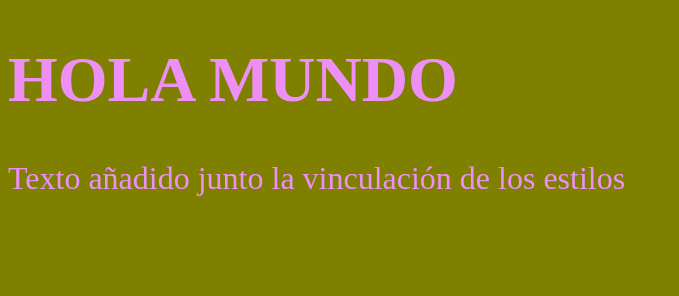
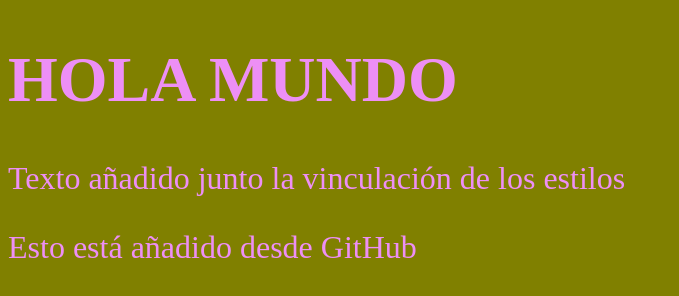
Before and after one commit to Manoliyomuro/Pruebas, a plain HTML site: page index.html in a window 1280 px wide. Shown: the whole page, without its empty margins (0-679 px from the left). Drawn offline with Linux system fonts and the light colour scheme.

Commit message:
Update index.html

```diff
--- a/index.html
+++ b/index.html
@@ -14,5 +14,7 @@
 
     <p>Texto añadido junto la vinculación de los estilos</p>
 
+    <p>Esto está añadido desde GitHub</p>
+
 </body>
 </html>
```
